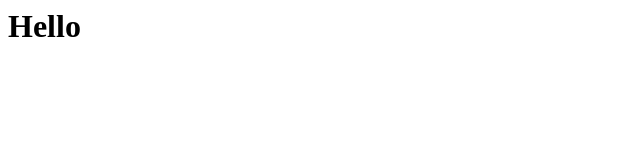
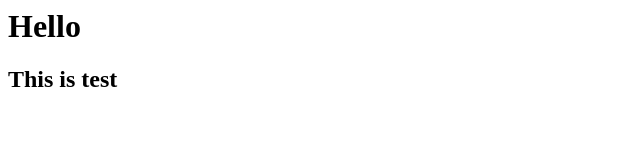
Before and after one commit to smart-raven/demo-repo, a plain HTML site: page index.html in a window 1280 px wide. Shown: the whole page, without its empty margins (0-640 px from the left). Drawn offline with Linux system fonts and the light colour scheme.

Commit message:
Added subtext in index.html

```diff
--- a/index.html
+++ b/index.html
@@ -1 +1,2 @@
 <h1>Hello</h1>
+<h2>This is test</h2>
```
